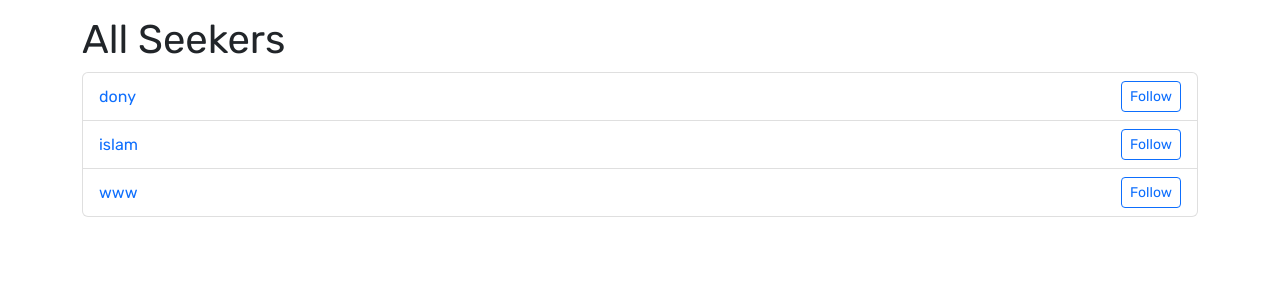
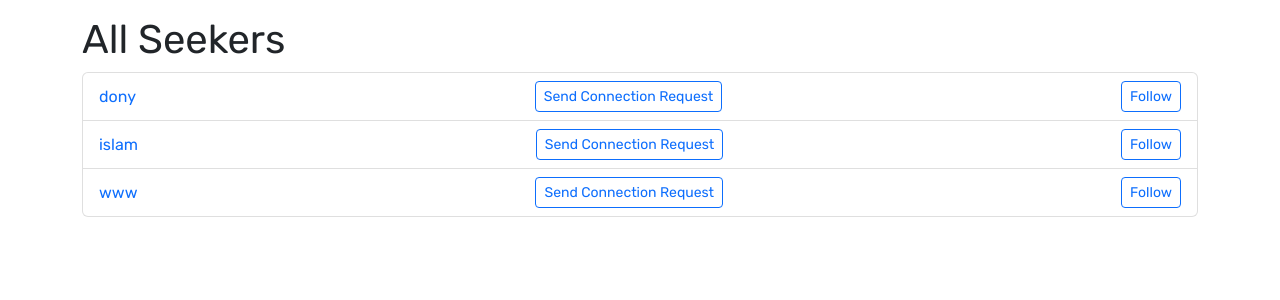
Before and after one commit to hiki7/jumys, a Django app: page /api/follows/seekers/ in a window 1280 px wide. Shown: the part 80-380 px from the top of the page. Run offline with Django 5.2, Linux system fonts and the light colour scheme; a user stored in the database is signed in; data comes from the database, SQL or seed files in the repository; data that the repository does not hold is empty; parts of the project's set-up code (start-up, migrations or seed data) failed here and were passed over.

Commit message:
add: the connection functionality

```diff
--- a/jumys/follows/urls.py
+++ b/jumys/follows/urls.py
@@ -8,17 +8,22 @@ from .views import (
     ReferenceLetterListView,
     RequestReferenceView,
     ManageReferenceRequestView,
-    ListSeekersView
+    ListSeekersView, ConnectionsListView, ConnectionRequestsView, RemoveConnectionView,
 )
 
 urlpatterns = [
     # Follow/Unfollow Users
     path('follow/<int:user_id>/', FollowUserView.as_view(), name='follow_user'),
     path('followers/<int:user_id>/', ListFollowersView.as_view(), name='followers_list'),
+    path('connections/<int:user_id>/', ConnectionsListView.as_view(), name='connections_list'),
+    path('connections/requests/', ConnectionRequestsView.as_view(), name='connection_requests'),
+
+
 
     # Connection Management
     path('connections/request/<int:user_id>/', ConnectionRequestView.as_view(), name='connection_request'),
     path('connections/manage/<int:connection_id>/<str:action>/', ManageConnectionView.as_view(), name='manage_connection'),
+    path('connections/remove/<int:connection_id>/', RemoveConnectionView.as_view(), name='remove_connection'),
 
     # Reference Letters
     path('references/create/', ReferenceLetterCreateView.as_view(), name='create_reference_letter'),
--- a/jumys/follows/views.py
+++ b/jumys/follows/views.py
@@ -6,6 +6,8 @@ from .models import Follow, Connection, ReferenceLetter
 from .forms import FollowForm, ConnectionRequestForm, ReferenceLetterForm
 from users.models import CustomUser
 from django.http import JsonResponse
+from django.db.models import Q
+
 
 
 # Follow/Unfollow Users
@@ -42,17 +44,45 @@ class ConnectionRequestView(LoginRequiredMixin, View):
     def post(self, request, user_id):
         receiver = get_object_or_404(CustomUser, id=user_id)
         if receiver == request.user:
-            messages.error(request, 'You cannot connect with yourself.')
-            return redirect('connection_requests')
+            return JsonResponse({'error': 'You cannot connect with yourself.'}, status=400)
 
-        form = ConnectionRequestForm({'receiver': receiver.id})
-        if form.is_valid():
-            connection, created = Connection.objects.get_or_create(sender=request.user, receiver=receiver)
-            if created:
-                messages.success(request, f'Connection request sent to {receiver.username}.')
-            else:
-                messages.error(request, 'Connection request already exists.')
-        return redirect('connection_requests')
+        connection, created = Connection.objects.get_or_create(sender=request.user, receiver=receiver)
+        if created:
+            return JsonResponse({'message': 'Connection request sent successfully.', 'status': 'pending'})
+        else:
+            return JsonResponse({'message': 'Connection request already exists.', 'status': connection.status})
+
+
+class ConnectionRequestsView(LoginRequiredMixin, View):
+    def get(self, request):
+        connection_requests = Connection.objects.filter(receiver=request.user, status='pending')
+        return render(request, 'follows/connection_request.html', {'connection_requests': connection_requests})
+
+class ConnectionsListView(LoginRequiredMixin, View):
+    def get(self, request, user_id):
+        connections = Connection.objects.filter(
+            (Q(sender_id=user_id) | Q(receiver_id=user_id)) & Q(status='accepted')
+        )
+        processed_connections = [
+            {
+                'id': connection.id,
+                'partner': connection.receiver if connection.sender == request.user else connection.sender
+            }
+            for connection in connections
+        ]
+        return render(request, 'follows/connections_list.html', {'connections': processed_connections})
+
+
+class RemoveConnectionView(LoginRequiredMixin, View):
+    def post(self, request, connection_id):
+        connection = get_object_or_404(Connection, id=connection_id)
+        if connection.sender == request.user or connection.receiver == request.user:
+            connection.delete()
+            messages.success(request, 'Connection removed successfully.')
+        else:
+            messages.error(request, 'You are not authorized to remove this connection.')
+        return redirect('connections_list', user_id=request.user.id)
+
 
 
 # Approve/Decline Connection Requests
@@ -160,13 +190,17 @@ class ManageReferenceRequestView(LoginRequiredMixin, View):
 class ListSeekersView(LoginRequiredMixin, View):
     def get(self, request):
         seekers = CustomUser.objects.filter(role="seeker").select_related('profile')
-        seekers_with_follow_state = [
+        seekers_with_connection_state = [
             {
                 'id': seeker.id,
                 'username': seeker.username,
                 'email': seeker.email,
                 'is_following': request.user.following.filter(followee=seeker).exists(),
+                'is_connected': Connection.objects.filter(
+                    Q(sender=request.user, receiver=seeker, status='accepted') |
+                    Q(sender=seeker, receiver=request.user, status='accepted')
+                ).exists(),
             }
             for seeker in seekers
         ]
-        return render(request, 'follows/list_seekers.html', {'seekers': seekers_with_follow_state})
+        return render(request, 'follows/list_seekers.html', {'seekers': seekers_with_connection_state})
--- a/jumys/templates/base.html
+++ b/jumys/templates/base.html
@@ -87,6 +87,13 @@
                 <li class="nav-item">
                   <a class="nav-link link-light" href="{% url 'profile' user.id %}"><i class="fas fa-user-circle"></i> Profile</a>
                 </li>
+                    <li class="nav-item">
+                        <a class="nav-link link-light" href="{% url 'connection_requests' %}">
+                            <i class="fas fa-user-friends"></i> Connection Requests
+                        </a>
+                    </li>
+
+
                 {% endif %}
                 <li class="nav-item">
                   <a class="nav-link link-light logout-link" onclick="event.preventDefault(); document.getElementById('logout-form').submit();">
--- a/jumys/templates/follows/list_seekers.html
+++ b/jumys/templates/follows/list_seekers.html
@@ -8,6 +8,15 @@
         <a href="{% url 'profile' seeker.id %}" class="text-decoration-none">
             {{ seeker.username }}
         </a>
+        {% if seeker.is_connected %}
+            <span>Already Connected</span>
+        {% else %}
+            <button
+                class="btn btn-sm btn-outline-primary connect-btn"
+                data-id="{{ seeker.id }}">
+                Send Connection Request
+            </button>
+        {% endif %}
         <button
             class="btn btn-sm btn-outline-primary follow-btn"
             data-id="{{ seeker.id }}">
@@ -44,5 +53,31 @@
             });
         });
     });
+    document.addEventListener('DOMContentLoaded', function () {
+    const buttons = document.querySelectorAll('.connect-btn');
+    buttons.forEach(button => {
+        button.addEventListener('click', function () {
+            const userId = this.getAttribute('data-id');
+            fetch("{% url 'connection_request' 0 %}".replace('0', userId), { // Fix here
+                method: 'POST',
+                headers: {
+                    'X-CSRFToken': '{{ csrf_token }}',
+                    'Content-Type': 'application/json',
+                },
+            })
+            .then(response => response.json())
+            .then(data => {
+                if (data.message) {
+                    alert(data.message);
+                    this.textContent = "Request Sent";
+                    this.disabled = true;
+                } else {
+                    alert(data.error);
+                }
+            });
+        });
+    });
+});
+
 </script>
 {% endblock %}
--- a/jumys/templates/seekers/profile.html
+++ b/jumys/templates/seekers/profile.html
@@ -13,6 +13,8 @@
 </p>
 
 <h2><a href="{% url 'followers_list' profile.user.id %}">Followers</a></h2>
+    <h2><a href="{% url 'connections_list' profile.user.id %}">Connections</a></h2>
+
 
 <h2>Abilities</h2>
 <ul>
```
Also changed, not shown: jumys/templates/follows/connection_request.html (+9 -7 lines), jumys/templates/follows/connections_list.html (added, +19 -0 lines).
